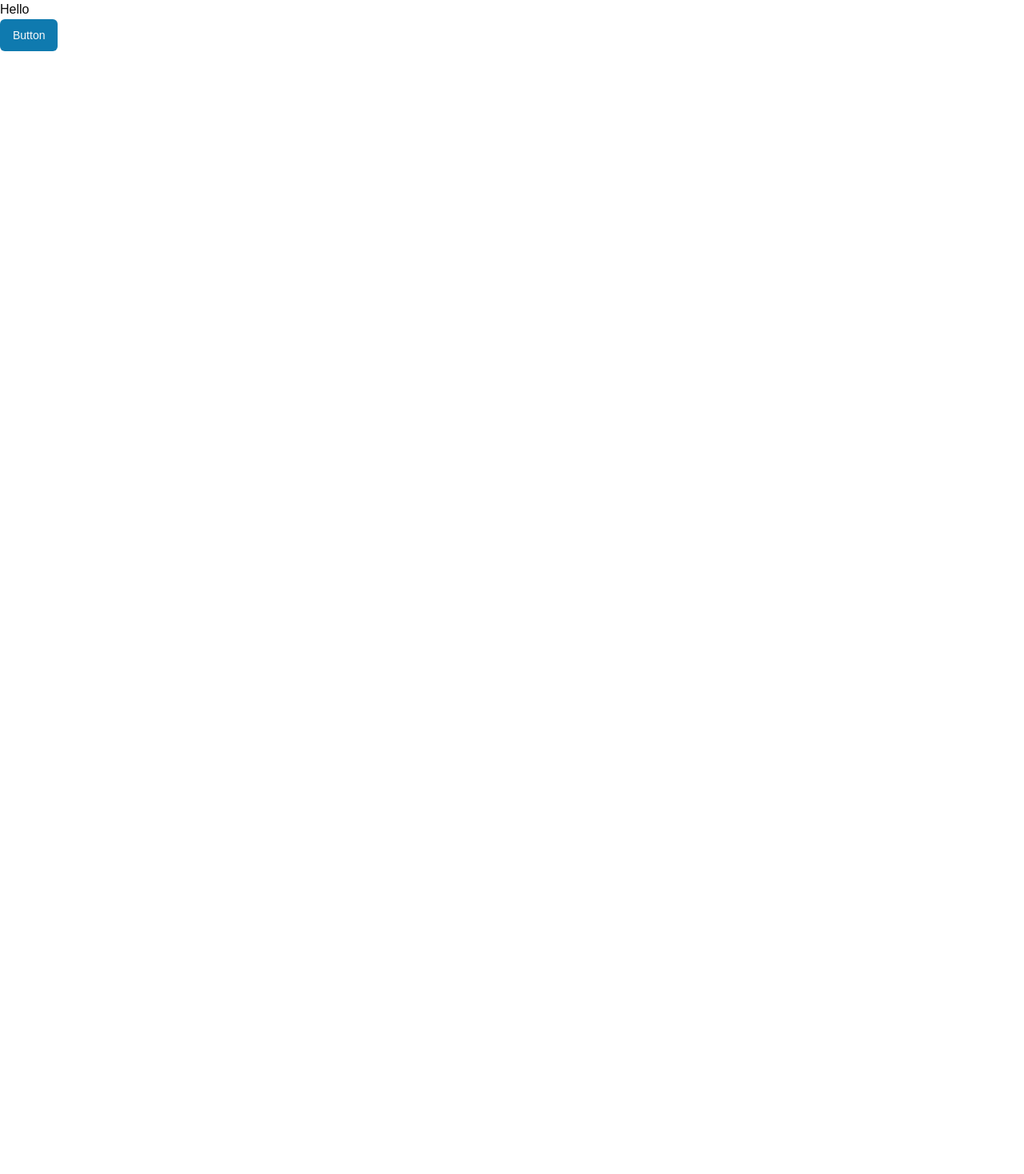
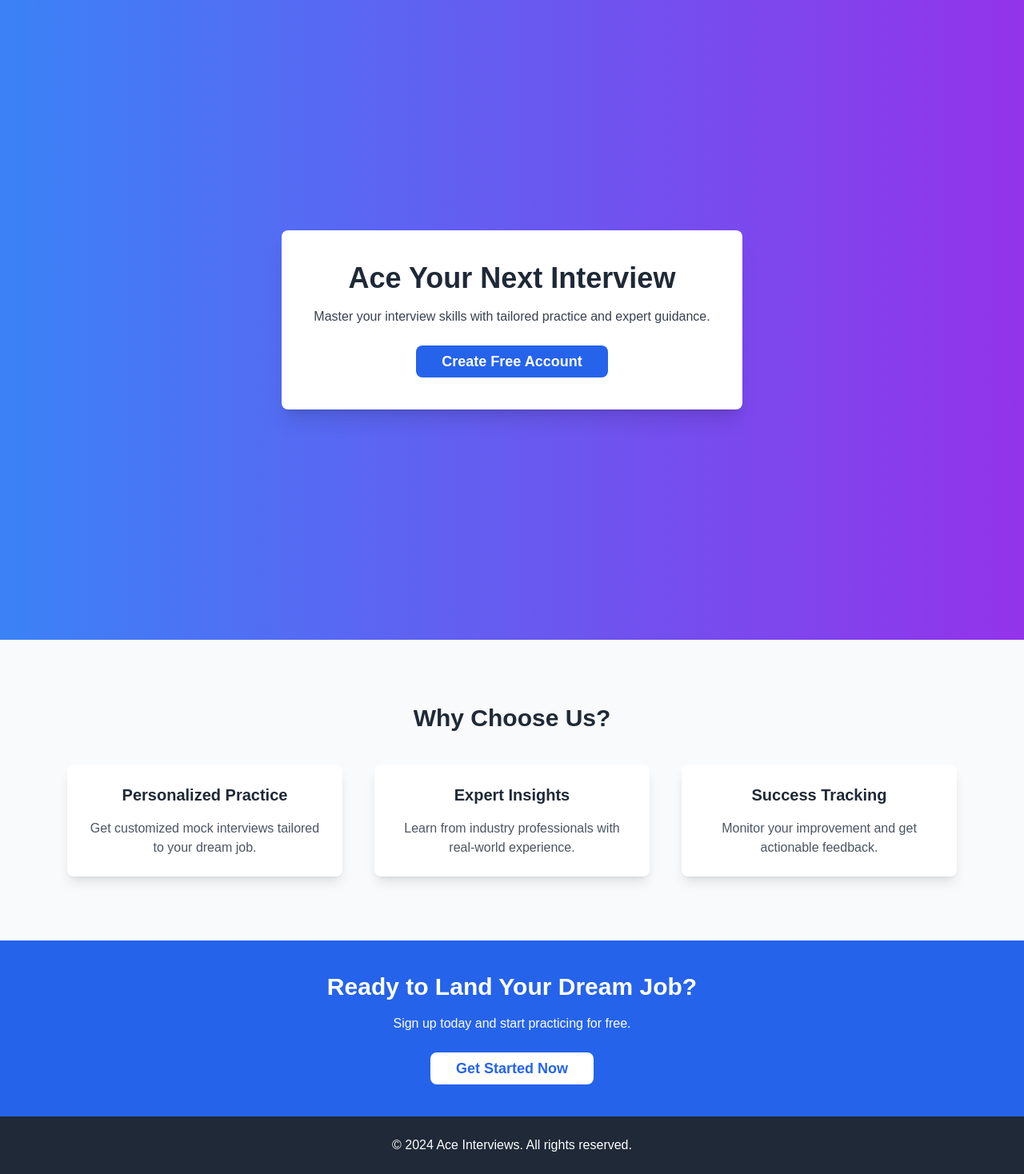
Before and after one commit to alextruonglt/interviewpro, a Next.js app: page / in a window 1280 px wide. Shown: the whole page at 80% size. Before the commit the page ends 800 px from the top, so only its background shows below. Built offline with nearby package versions, Linux system fonts and the light colour scheme.

Commit message:
simple landing page

```diff
--- a/app/dashboard/_components/Header.js
+++ b/app/dashboard/_components/Header.js
@@ -10,7 +10,14 @@ const Header = () => {
 	const router = useRouter()
 	return (
 		<div className="flex p-4 items-center justify-between bg-secondary shadow-sm">
-			<Image src={"/logo.svg"} width={50} height={50} alt="logo" />
+			<Image
+				src={"/logo.svg"}
+				width={50}
+				height={50}
+				alt="logo"
+				className="cursor-pointer"
+				onClick={() => router.push("/dashboard")}
+			/>
 			<ul className="hidden md:flex gap-6">
 				<li
 					className={`hover:text-primary hover:font-bold transition-all cursor-pointer
--- a/app/globals.css
+++ b/app/globals.css
@@ -77,3 +77,8 @@ body {
     @apply bg-background text-foreground;
   }
 }
+
+
+.hero_bg_color{
+  background-color: rgb(17,24,39);
+}
--- a/app/page.js
+++ b/app/page.js
@@ -1,10 +1,85 @@
 import { Button } from "@/components/ui/button"
+import { ImageMinus } from "lucide-react"
+import Image from "next/image"
 
 export default function Home() {
 	return (
-		<div>
-			<h1>Hello</h1>
-			<Button>Button</Button>
-		</div>
+		<main className="flex flex-col hero_bg_color min-h-screen">
+			{/* Hero Section */}
+			<div className="flex items-center justify-center h-screen bg-gradient-to-r from-blue-500 to-purple-600">
+				<div className="text-center p-10 bg-white rounded-lg shadow-xl">
+					<h1 className="text-4xl font-extrabold text-gray-800 mb-4">
+						Ace Your Next Interview
+					</h1>
+					<p className="text-gray-700 mb-6">
+						Master your interview skills with tailored practice and expert
+						guidance.
+					</p>
+					<Button className="px-8 py-4 bg-blue-600 text-white text-lg font-bold rounded-lg hover:bg-blue-700">
+						Create Free Account
+					</Button>
+				</div>
+			</div>
+
+			{/* Features Section */}
+			<section className="py-20 bg-gray-50">
+				<div className="max-w-6xl mx-auto px-5">
+					<h2 className="text-3xl font-extrabold text-gray-800 text-center mb-10">
+						Why Choose Us?
+					</h2>
+					<div className="grid md:grid-cols-3 gap-10">
+						<div className="bg-white p-6 rounded-lg shadow-lg text-center">
+							<h3 className="text-xl font-bold text-gray-800 mb-4">
+								Personalized Practice
+							</h3>
+							<p className="text-gray-600">
+								Get customized mock interviews tailored to your dream job.
+							</p>
+						</div>
+						<div className="bg-white p-6 rounded-lg shadow-lg text-center">
+							<h3 className="text-xl font-bold text-gray-800 mb-4">
+								Expert Insights
+							</h3>
+							<p className="text-gray-600">
+								Learn from industry professionals with real-world experience.
+							</p>
+						</div>
+						<div className="bg-white p-6 rounded-lg shadow-lg text-center">
+							<h3 className="text-xl font-bold text-gray-800 mb-4">
+								Success Tracking
+							</h3>
+							<p className="text-gray-600">
+								Monitor your improvement and get actionable feedback.
+							</p>
+						</div>
+					</div>
+				</div>
+			</section>
+
+			{/* Call to Action */}
+			<section className="bg-blue-600 py-10">
+				<div className="max-w-4xl mx-auto text-center">
+					<h2 className="text-3xl font-extrabold text-white mb-4">
+						Ready to Land Your Dream Job?
+					</h2>
+					<p className="text-white mb-6">
+						Sign up today and start practicing for free.
+					</p>
+					<Button className="px-8 py-4 bg-white text-blue-600 text-lg font-bold rounded-lg hover:bg-gray-200">
+						Get Started Now
+					</Button>
+				</div>
+			</section>
+
+			{/* Footer */}
+			<footer className="bg-gray-800 py-6">
+				<div className="max-w-6xl mx-auto px-5 text-center text-white">
+					<p>
+						&copy; {new Date().getFullYear()} Ace Interviews. All rights
+						reserved.
+					</p>
+				</div>
+			</footer>
+		</main>
 	)
 }
```
